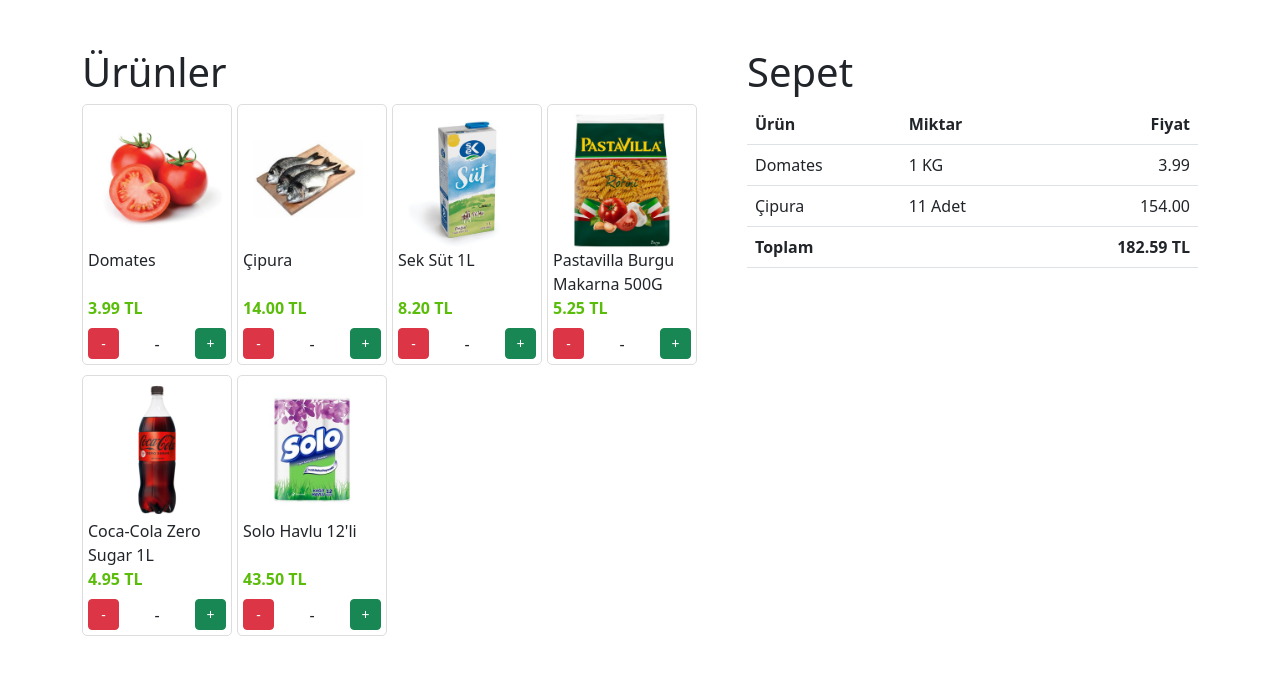
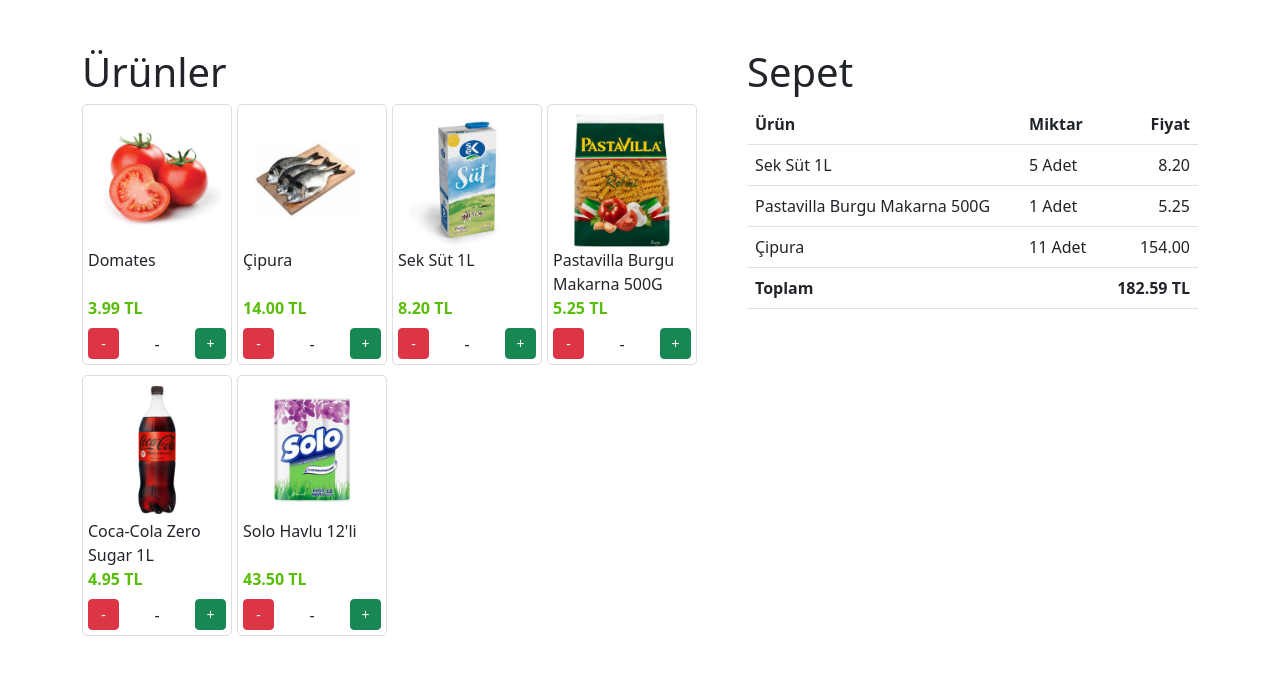
Before and after one commit to beyzagumuse/shop, an Angular app: page / in a window 1280 px wide. Shown: the top 674 px of the page. Built offline with nearby package versions, Linux system fonts and the light colour scheme.

Commit message:
08 - Sepet Detailed 01
Sepet üstüne çalışmaya başlanıldı.

```diff
--- a/src/app/app.component.html
+++ b/src/app/app.component.html
@@ -25,10 +25,10 @@
           </tr>
         </thead>
         <tbody>
-          <tr>
-            <td>Domates</td>
-            <td>1 KG</td>
-            <td class="text-end">3.99</td>
+          <tr *ngFor="let item of basket">
+            <td>{{item.name}}</td>
+            <td>{{item.quantity}} {{item.unit}}</td>
+            <td class="text-end">{{item.price.toFixed(2)}}</td>
           </tr>
 
           <tr>
--- a/src/app/app.component.ts
+++ b/src/app/app.component.ts
@@ -7,9 +7,22 @@
 })
 export class AppComponent {
   products = products;
-  basket : BasketItem = [];
+  basket = [
+    {
+      id : 3,
+      name : 'Sek Süt 1L',
+      photoPath : 'assets/images/sut.jpg',
+      price : 8.2,
+      unit : 'Adet',
+      quantity : 5
+    },
+    {
+      id : 4,
+      name : 'Pastavilla Burgu Makarna 500G',
+      photoPath : 'assets/images/makarna.jfif',
+      price : 5.25,
+      unit : 'Adet',
+      quantity : 1
+    }
+  ];
 }
-
-type BasketItem = {
-  product : {name : string},
-};
```
